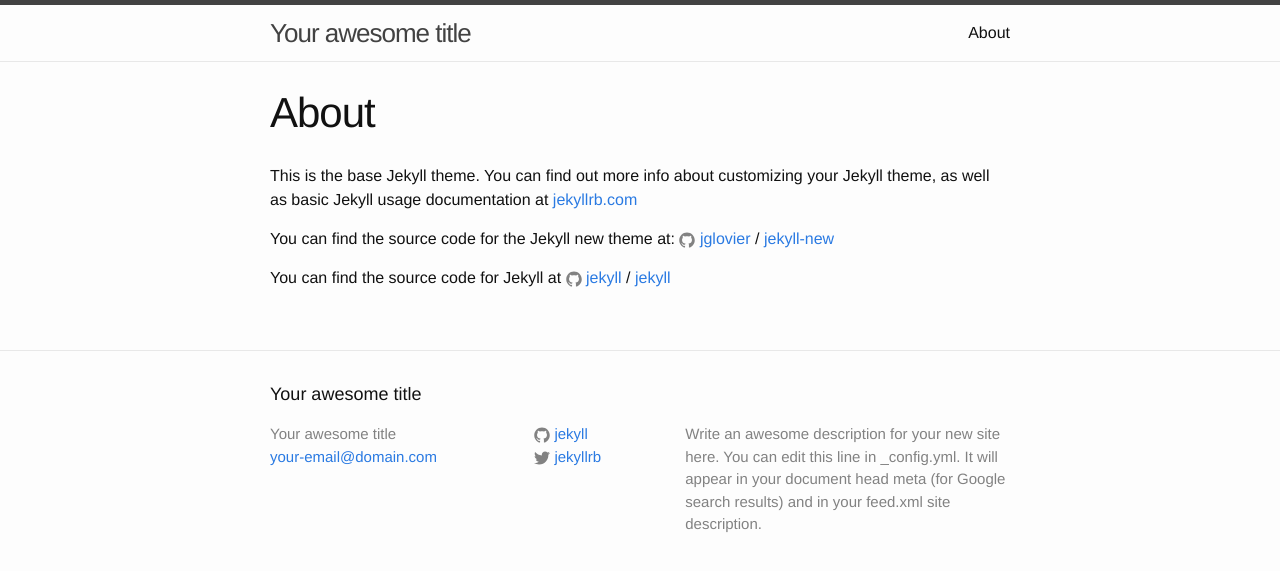
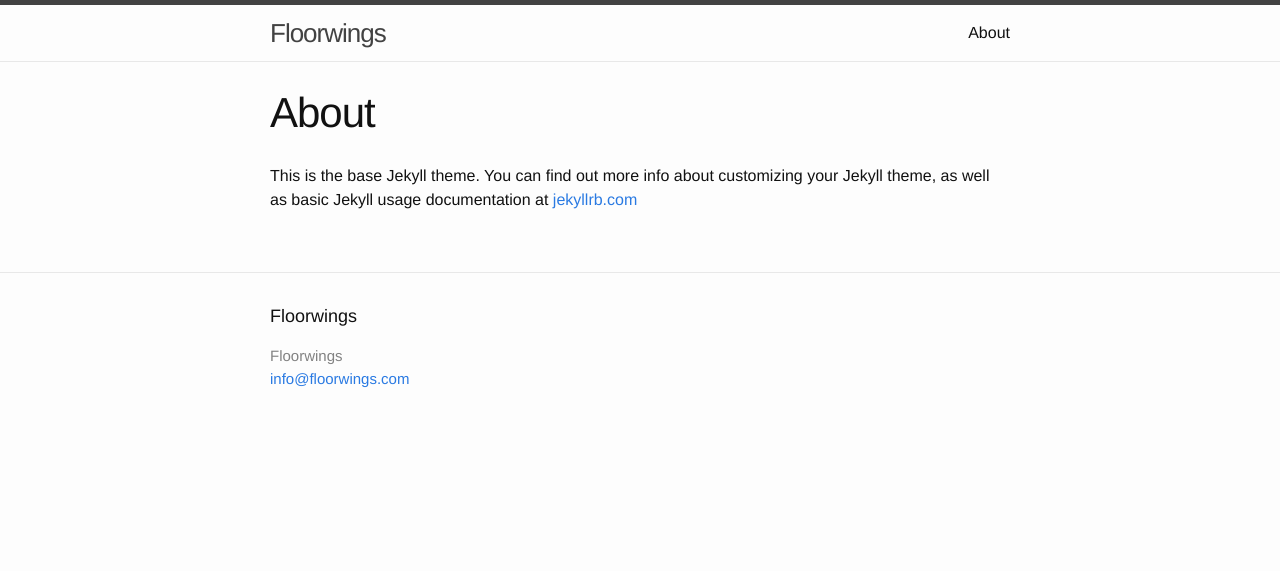
Before and after one commit to floorwings/floorwings.github.io, a Jekyll site: the page built from about.md, in a window 1280 px wide. Shown: the top 571 px of the page. Built offline with Jekyll 4.4.1, drawn with Linux system fonts in a browser that asks for light colours.

Commit message:
Changes to about

```diff
--- a/_config.yml
+++ b/_config.yml
@@ -6,16 +6,11 @@
 # 'jekyll serve'. If you change this file, please restart the server process.
 
 # Site settings
-title: Your awesome title
-email: your-email@domain.com
+title: Floorwings
+email: info@floorwings.com
 description: > # this means to ignore newlines until "baseurl:"
-  Write an awesome description for your new site here. You can edit this
-  line in _config.yml. It will appear in your document head meta (for
-  Google search results) and in your feed.xml site description.
 baseurl: "" # the subpath of your site, e.g. /blog
-url: "http://yourdomain.com" # the base hostname & protocol for your site
-twitter_username: jekyllrb
-github_username:  jekyll
+url: "http://floorwings.com" # the base hostname & protocol for your site
 
 # Build settings
 markdown: kramdown
--- a/about.md
+++ b/about.md
@@ -5,11 +5,3 @@ permalink: /about/
 ---
 
 This is the base Jekyll theme. You can find out more info about customizing your Jekyll theme, as well as basic Jekyll usage documentation at [jekyllrb.com](http://jekyllrb.com/)
-
-You can find the source code for the Jekyll new theme at:
-{% include icon-github.html username="jglovier" %} /
-[jekyll-new](https://github.com/jglovier/jekyll-new)
-
-You can find the source code for Jekyll at
-{% include icon-github.html username="jekyll" %} /
-[jekyll](https://github.com/jekyll/jekyll)
```
Also changed, not shown: _posts/2016-07-24-welcome-to-jekyll.markdown (deleted, +0 -25 lines).
